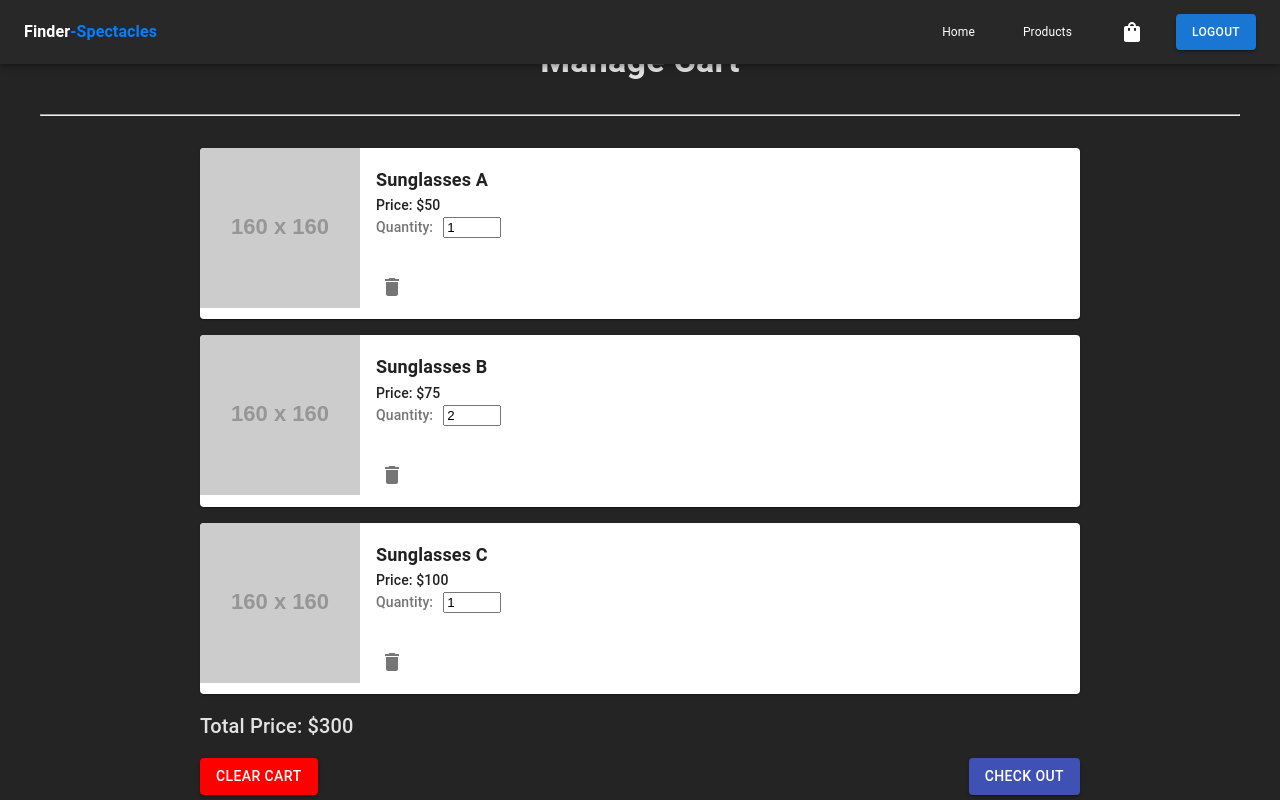
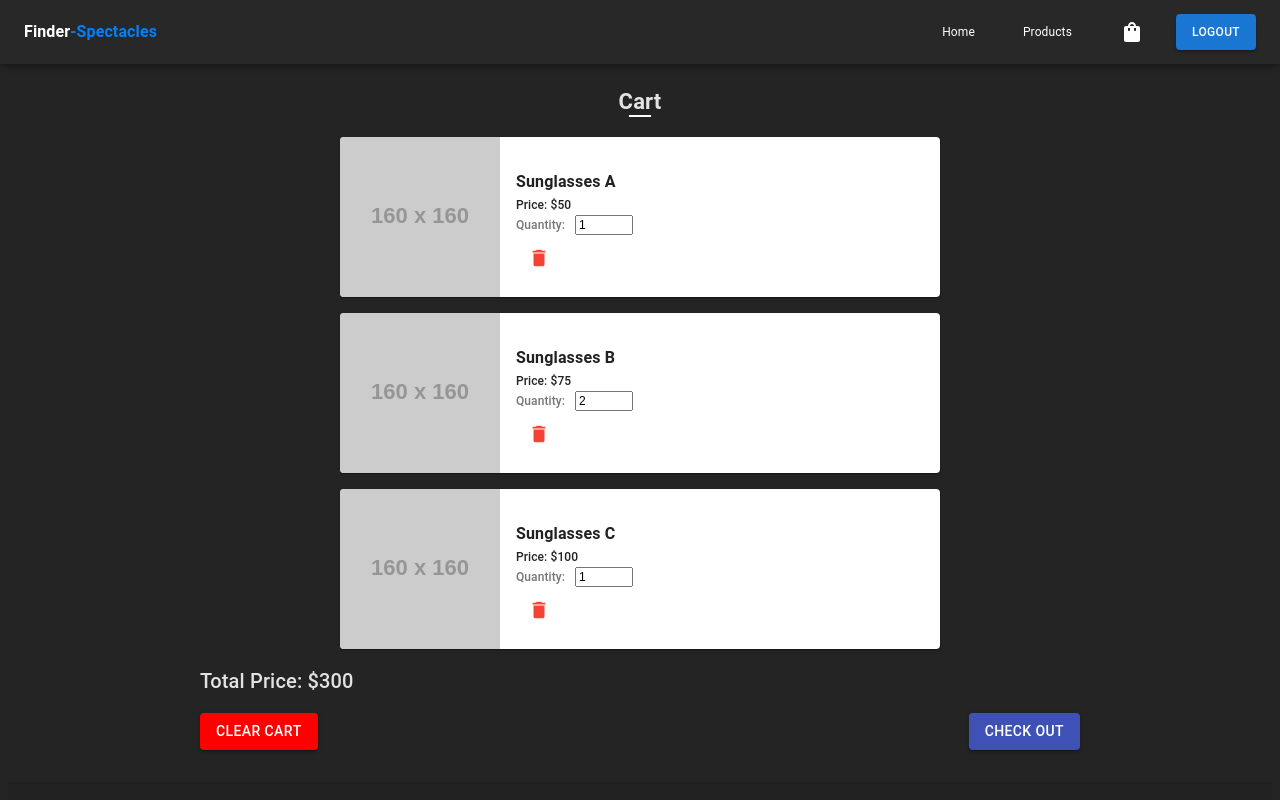
Before and after one commit to LahiruV/Zenra-Spectacle-Live-Front, a React (Vite) app: page /cart in a window 1280 px wide. Shown: the top 800 px of the page. Built offline with nearby package versions, Linux system fonts and the light colour scheme; sample sign-in values are in the browser's storage.

Commit message:
Refactor Cart component styles and layout; update title and card details for improved presentation

```diff
--- a/src/Pages/Customer/Cart.jsx
+++ b/src/Pages/Customer/Cart.jsx
@@ -18,21 +18,22 @@ const useStyles = makeStyles((theme) => ({
     root: {
         flexGrow: 1,
         padding: theme.spacing(4),
-        paddingBottom: '175px'
     },
     title: {
-        marginBottom: theme.spacing(4),
         textAlign: 'center',
         fontWeight: 'bold',
+        fontSize: '22px',
     },
     card: {
         display: 'flex',
         marginBottom: theme.spacing(2),
-        marginLeft: '160px',
-        marginRight: '160px'
+        marginLeft: '300px',
+        marginRight: '300px'
     },
     cardDetails: {
         flex: 1,
+        marginTop: '15px',
+        marginBottom: '-16px',
     },
     cardMedia: {
         width: 160,
@@ -115,11 +116,12 @@ const Cart = () => {
         <>
             <Navbar />
             <div className={classes.root}>
-                <Typography variant="h4" gutterBottom className={classes.title}>
-                    Manage Cart
+                <br />
+                <br />
+                <Typography variant="h4" className={classes.title}>
+                    Cart
                 </Typography>
-                <hr />
-                <br />
+                <hr style={{ width: '20px', border: '0.5px solid white', marginBottom: '20px', marginTop: '0px' }} />
                 {cartItems.map((item) => (
                     <Card key={item.id} className={classes.card}>
                         <CardMedia
@@ -130,26 +132,24 @@ const Cart = () => {
                         />
                         <div className={classes.cardDetails}>
                             <CardContent>
-                                <Typography variant="subtitle1" style={{ fontWeight: 'bold', fontSize: 18 }}>{item.itemName}</Typography>
-                                <Typography variant="subtitle2">
+                                <Typography variant="subtitle1" style={{ fontWeight: 'bold', fontSize: 16 }}>{item.itemName}</Typography>
+                                <Typography variant="subtitle2" style={{ fontSize: '12px' }}>
                                     Price: ${item.price}
                                 </Typography>
-                                <Typography variant="subtitle2" color="textSecondary">
+                                <Typography variant="subtitle2" color="textSecondary" style={{ fontSize: '12px' }}>
                                     Quantity:
                                     <input
                                         type="number"
-                                        style={{ width: 50, marginLeft: 10 }}
+                                        style={{ width: 50, marginLeft: 10, fontSize: '12px' }}
                                         value={item.quantity}
                                         onChange={(e) => handleChangeQuantity(item.id, parseInt(e.target.value))}
                                         min={1}
                                     />
                                 </Typography>
+                                <IconButton aria-label="remove" onClick={() => handleRemoveFromCart(item.id)}>
+                                    <DeleteIcon color='error' style={{ fontSize: '22px' }} />
+                                </IconButton>
                             </CardContent>
-                            <CardActions disableSpacing>
-                                <IconButton aria-label="remove" onClick={() => handleRemoveFromCart(item.id)}>
-                                    <DeleteIcon />
-                                </IconButton>
-                            </CardActions>
                         </div>
                     </Card>
                 ))}
```
